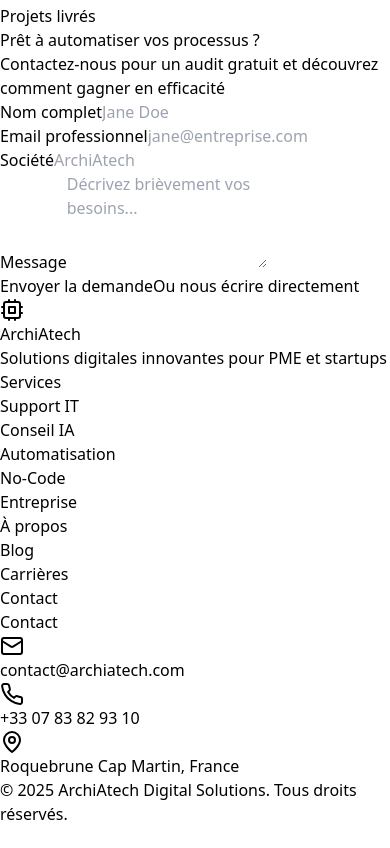
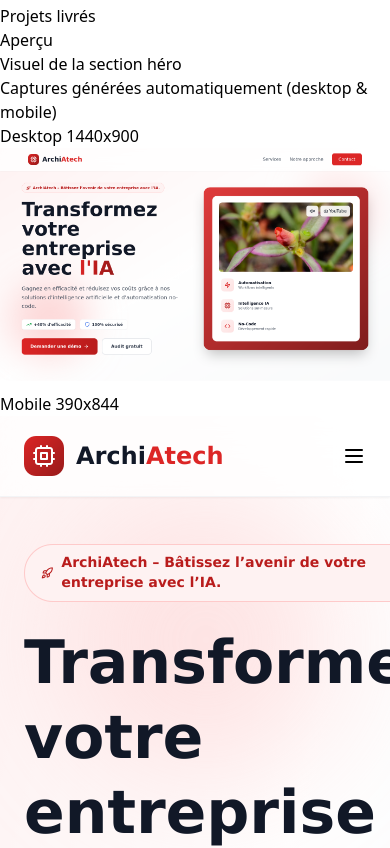
Before and after one commit to ELOIJOHN/archiatech-website, a React (Vite) app: page / in a window 390 px wide. Shown: the part 2741-3589 px from the top of the page. Before the commit the page ends 3567 px from the top, so only its background shows below. Built offline with nearby package versions, Linux system fonts and the light colour scheme.

Commit message:
Add visual preview section for hero screenshots
Co-authored-by: archiatechx <archiatechx@gmail.com>

```diff
--- a/src/App.jsx
+++ b/src/App.jsx
@@ -327,6 +327,37 @@ export default function ArchiAtechWebsite() {
         </div>
       </section>
 
+      {/* Aperçu visuel (captures) */}
+      <section className="py-20 px-6 bg-gradient-to-b from-gray-50 to-white">
+        <div className="max-w-7xl mx-auto">
+          <div className="text-center mb-12">
+            <span className="text-red-600 font-semibold text-sm uppercase tracking-wider">Aperçu</span>
+            <h2 className="text-4xl md:text-5xl font-bold text-gray-900 mt-3">Visuel de la section héro</h2>
+            <p className="text-gray-600 mt-2">Captures générées automatiquement (desktop & mobile)</p>
+          </div>
+          <div className="grid md:grid-cols-2 gap-8 items-start">
+            <div className="bg-white rounded-2xl shadow-xl border border-gray-100 overflow-hidden">
+              <div className="px-5 py-3 bg-gray-50 border-b border-gray-100 flex items-center gap-2">
+                <div className="w-3 h-3 rounded-full bg-red-400"></div>
+                <div className="w-3 h-3 rounded-full bg-yellow-400"></div>
+                <div className="w-3 h-3 rounded-full bg-green-400"></div>
+                <span className="ml-2 text-sm text-gray-500">Desktop 1440x900</span>
+              </div>
+              <img src="/images/hero-desktop.png" alt="Aperçu desktop" className="w-full" />
+            </div>
+            <div className="bg-white rounded-2xl shadow-xl border border-gray-100 overflow-hidden">
+              <div className="px-5 py-3 bg-gray-50 border-b border-gray-100 flex items-center gap-2">
+                <div className="w-3 h-3 rounded-full bg-red-400"></div>
+                <div className="w-3 h-3 rounded-full bg-yellow-400"></div>
+                <div className="w-3 h-3 rounded-full bg-green-400"></div>
+                <span className="ml-2 text-sm text-gray-500">Mobile 390x844</span>
+              </div>
+              <img src="/images/hero-mobile.png" alt="Aperçu mobile" className="w-full" />
+            </div>
+          </div>
+        </div>
+      </section>
+
       {/* CTA Final Premium */}
       <section id="contact" className="py-24 px-6 relative overflow-hidden">
         <div className="absolute inset-0 bg-gradient-to-br from-red-600 via-red-700 to-red-900"></div>
```
